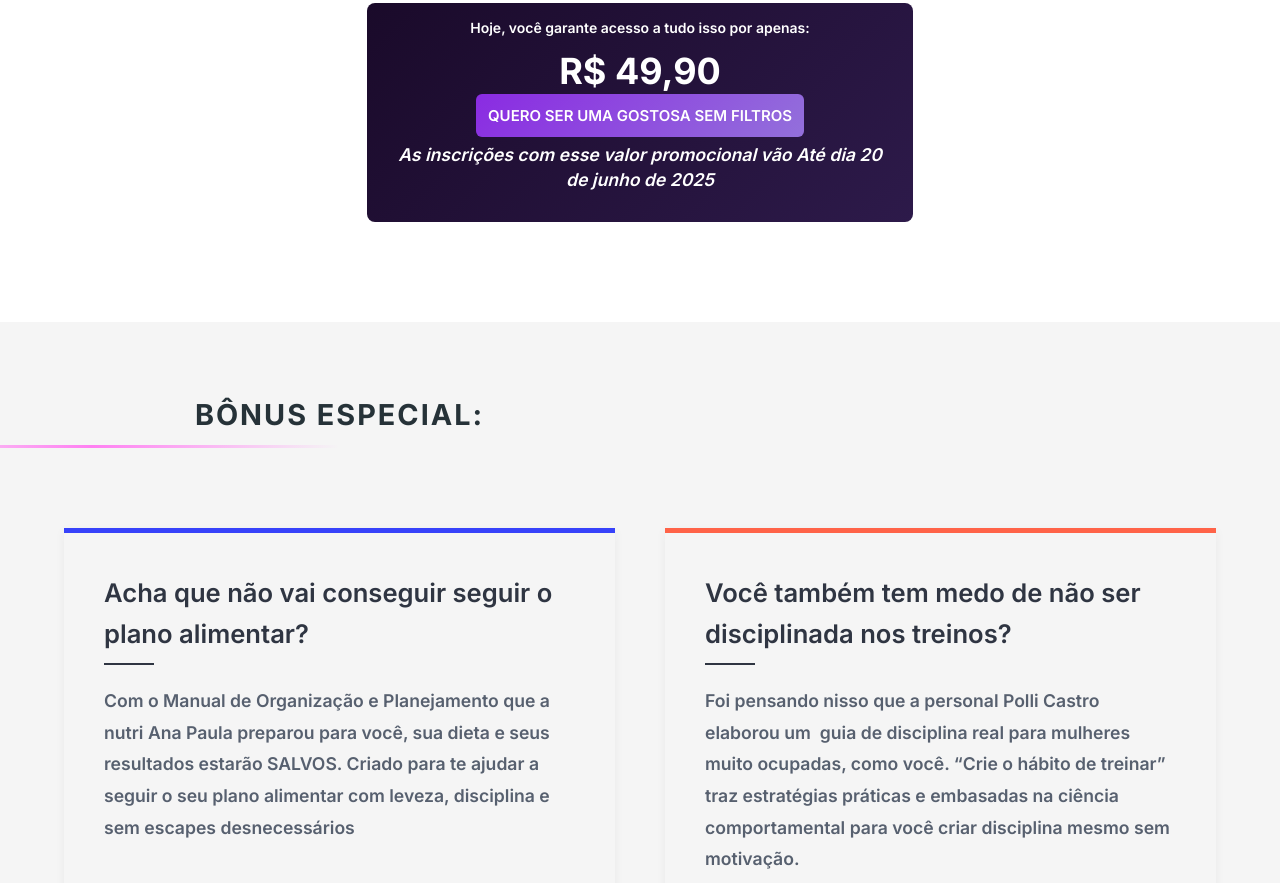
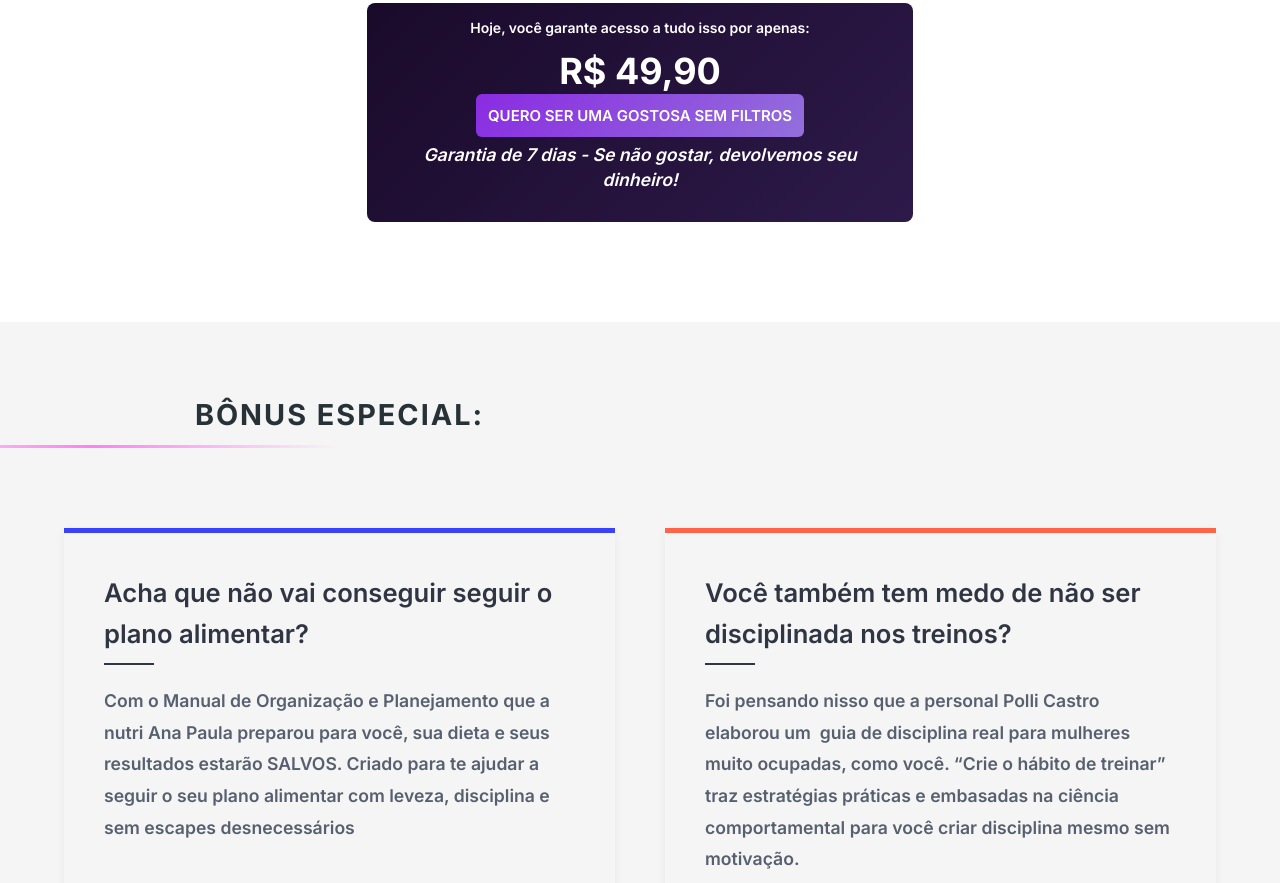
Before and after one commit to PedroVinicins/GostosasSemFitros-Programa, a website: page src/index.html in a window 1280 px wide. Shown: the part 7413-8296 px from the top of the page. Drawn offline with nearby package versions, Linux system fonts and the light colour scheme.

Commit message:
Atualiza mensagem de nota na seção de preços para refletir nova política de garantia

```diff
--- a/src/index.html
+++ b/src/index.html
@@ -204,7 +204,7 @@
         <p>Hoje, você garante acesso a tudo isso por apenas:</p>
         <p class="price">R$ 49,90</p>
      <a href="https://sun.eduzz.com/qqvvbier?currency=BRL" class="cta-button-pricing">QUERO SER UMA GOSTOSA SEM FILTROS</a>
-        <p class="note" style="font-size: 1.1rem; color: white ; margin: 15px;">As inscrições com esse valor promocional vão Até dia 20 de junho de 2025</p>
+        <p class="note" style="font-size: 1.1rem; color: white ; margin: 15px;">Garantia de 7 dias - Se não gostar, devolvemos seu dinheiro!</p>
       </div>
     </div>
   </section>
```
Also changed, not shown: 1 other file.
